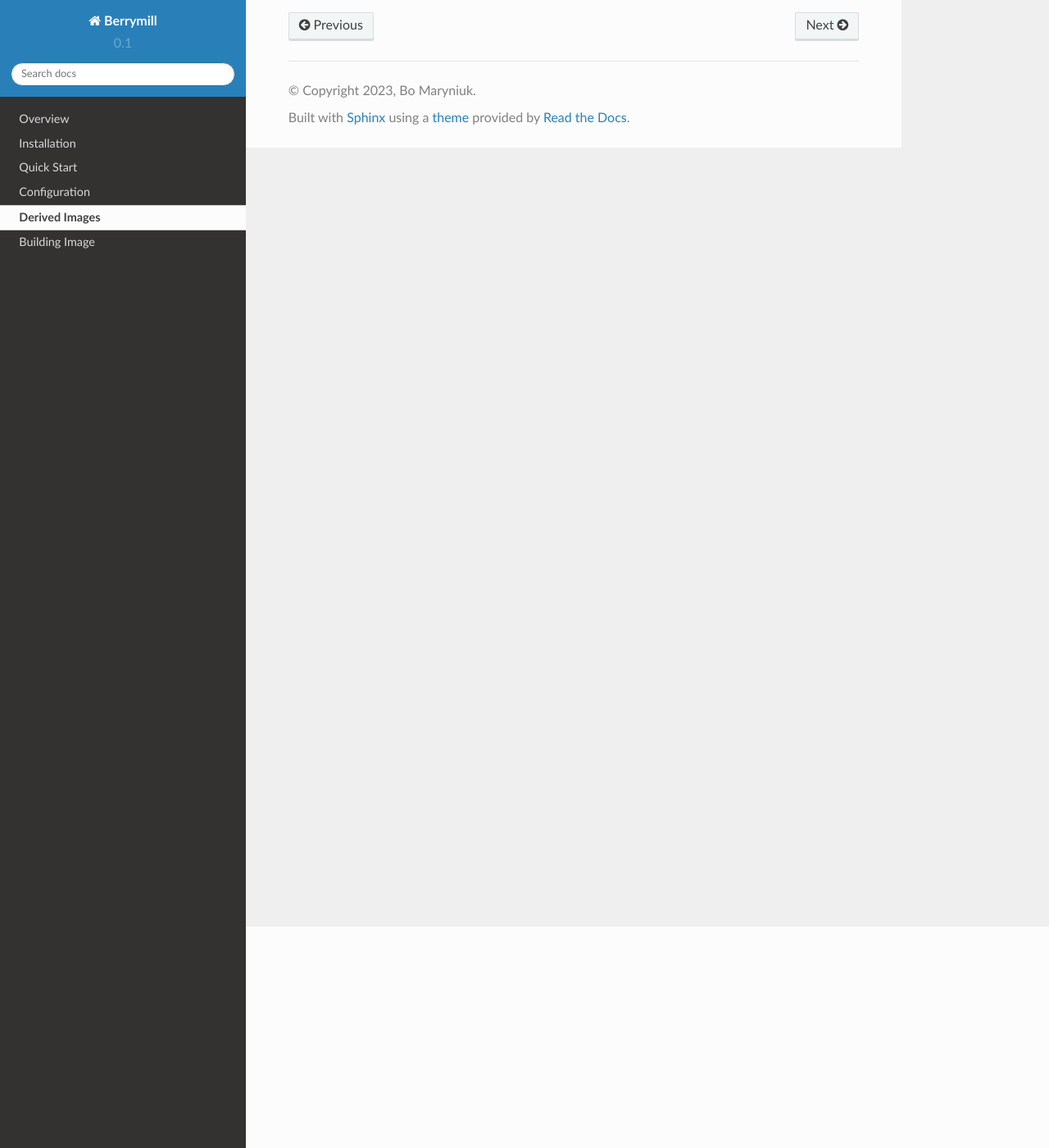
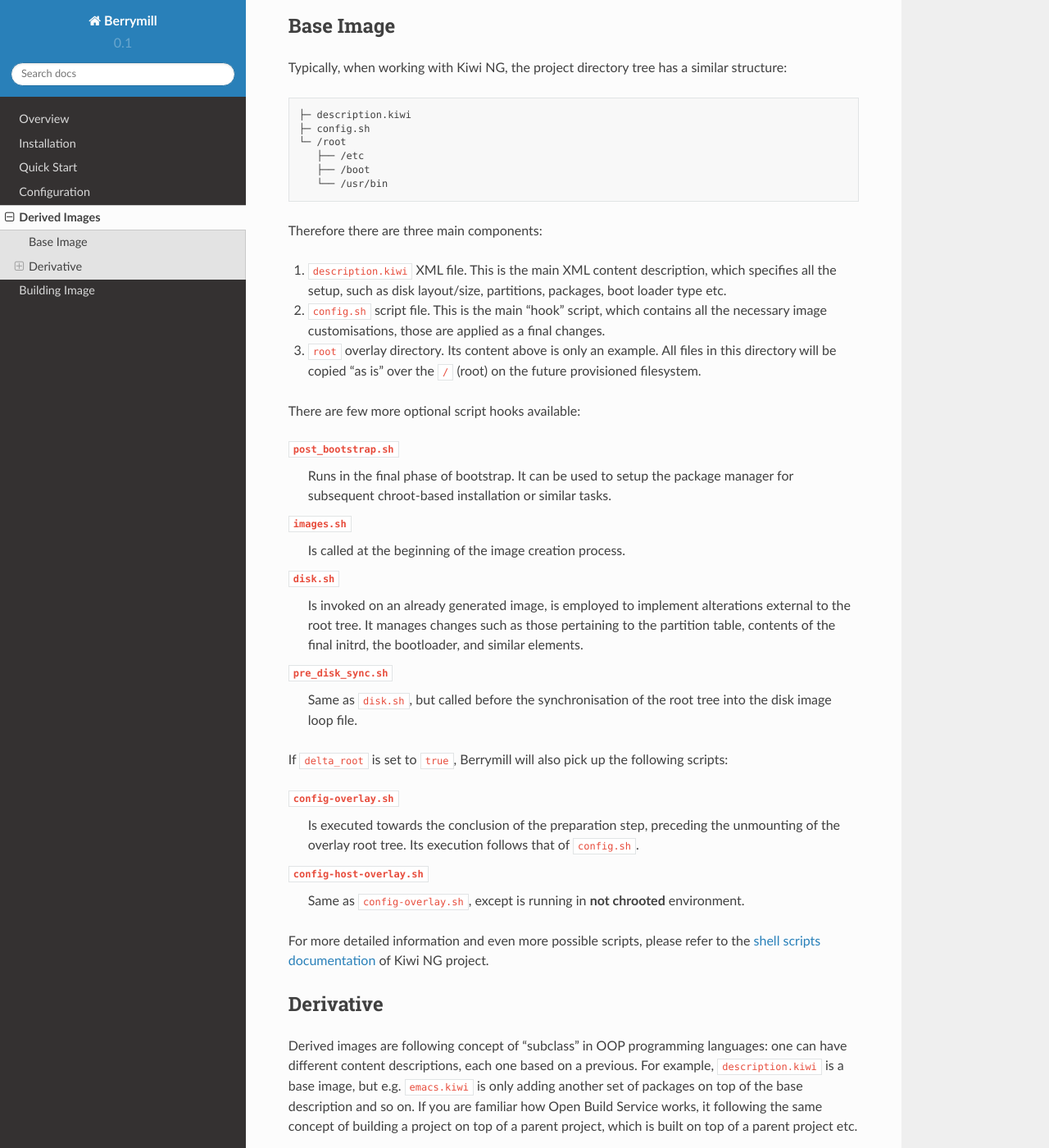
Before and after one commit to isbm/berrymill, a Sphinx documentation site: the page built from doc/source/derivatives.rst, in a window 1280 px wide and 1400 px high, scrolled down 270 px. Shown: the whole window at 82% size. Built offline with Sphinx 7.4.7 and the Read the Docs theme 2.0.0, drawn with Linux system fonts in a browser that asks for light colours; some of the changed text lies outside the part shown.

Commit message:
Add derivatives doc

```diff
--- a/doc/source/derivatives.rst
+++ b/doc/source/derivatives.rst
@@ -3,3 +3,63 @@ Derived Images
 
 .. note::
    This chapter addresses derived images—images that share a common base but cater to distinct use cases and configurations.
+
+Base Image
+----------
+
+Typically, when working with Kiwi NG, the project directory tree has a similar structure:
+
+.. code-block:: shell
+
+    ├─ description.kiwi
+    ├─ config.sh
+    └─ /root
+       ├── /etc
+       ├── /boot
+       └── /usr/bin
+
+Therefore there are three main components:
+
+1. ``description.kiwi`` XML file. This is the main XML content description, which specifies all the setup, such as disk layout/size, partitions, packages, boot loader type etc.
+2. ``config.sh`` script file. This is the main "hook" script, which contains all the necessary image customisations, those are applied as a final changes.
+3. ``root`` overlay directory. Its content above is only an example. All files in this directory will be copied "as is" over the ``/`` (root) on the future provisioned filesystem.
+
+There are few more optional script hooks available:
+
+``post_bootstrap.sh``
+    Runs in the final phase of bootstrap. It can be used to setup the package manager for subsequent chroot-based installation or similar tasks.
+
+``images.sh``
+    Is called at the beginning of the image creation process.
+
+``disk.sh``
+    Is invoked on an already generated image, is employed to implement alterations external to the root tree. It manages changes such as those pertaining to the partition table, contents of the final initrd, the bootloader, and similar elements.
+
+``pre_disk_sync.sh``
+    Same as ``disk.sh``, but called before the synchronisation of the root tree into the disk image loop file.
+
+If ``delta_root`` is set to ``true``, Berrymill will also pick up the following scripts:
+
+``config-overlay.sh``
+    Is executed towards the conclusion of the preparation step, preceding the unmounting of the overlay root tree. Its execution follows that of ``config.sh``.
+
+``config-host-overlay.sh``
+    Same as ``config-overlay.sh``, except is running in **not chrooted** environment.
+
+For more detailed information and even more possible scripts, please refer to the `shell scripts documentation <http://osinside.github.io/kiwi/concept_and_workflow/shell_scripts.html>`_ of Kiwi NG project.
+
+
+Derivative
+----------
+
+Derived images are following concept of "subclass" in OOP programming languages: one can have different content descriptions, each one based on a previous. For example, ``description.kiwi`` is a base image, but e.g. ``emacs.kiwi`` is only adding another set of packages on top of the base description and so on. If you are familiar how Open Build Service works, it following the same concept of building a project on top of a parent project, which is built on top of a parent project etc.
+
+Descriptions
+^^^^^^^^^^^^
+
+TBD
+
+Scripts, Overlays and Configuration
+^^^^^^^^^^^^^^^^^^^^^^^^^^^^^^^^^^^
+
+Currently Berrymill does not provide any framework with regard of deriving configuration scripts, because it is not very necessary. It can be done on your own just organising shell commands in a separate functions as a library and then including these snippets into your ``config.sh`` or any other hook.
```
